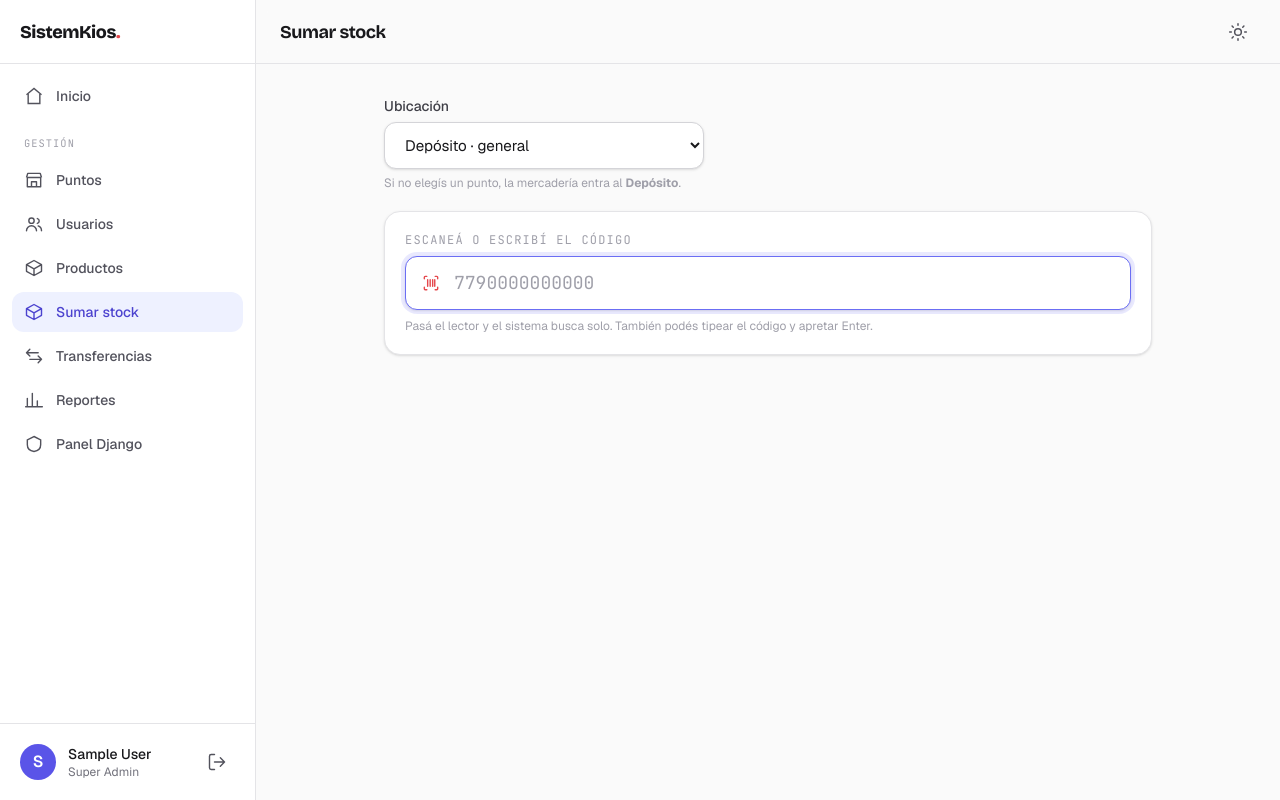
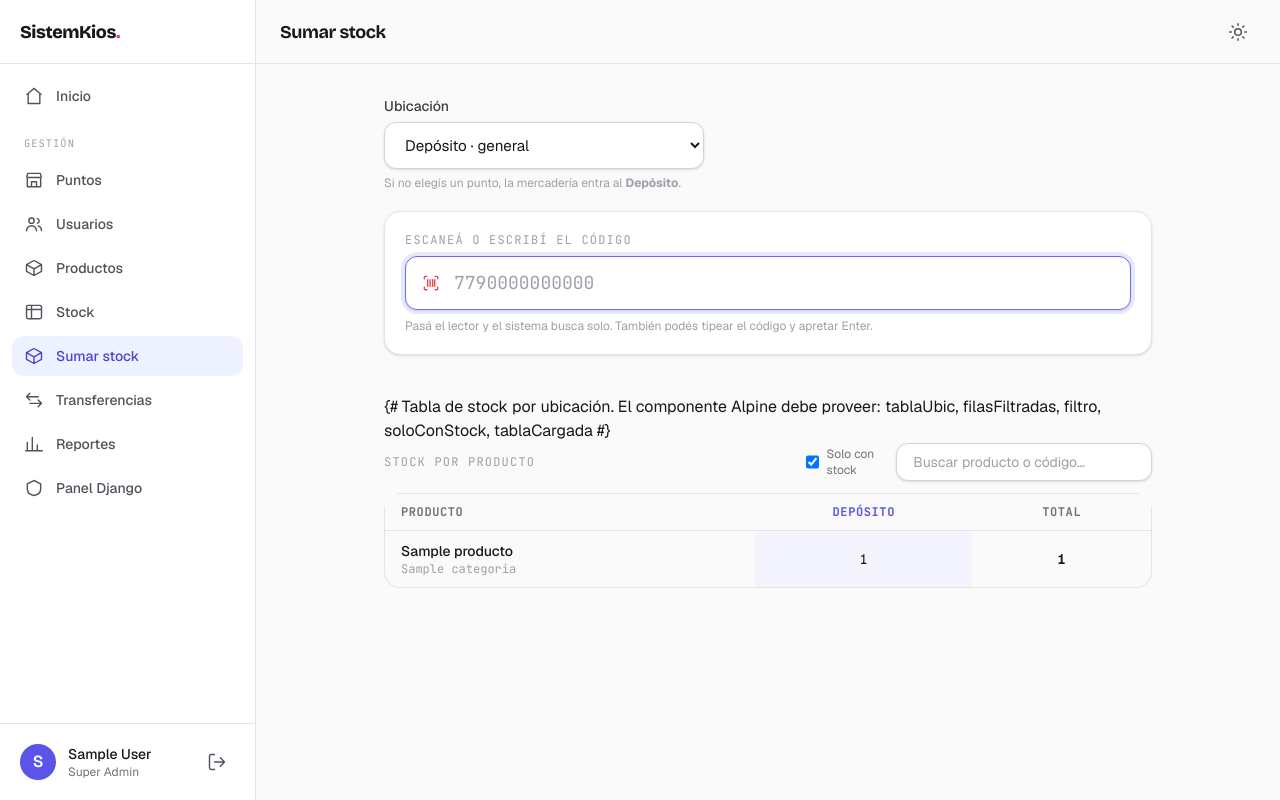
Before and after one commit to Mkdir-arg/SistemKios, a Django app: page /stock/ingreso/ in a window 1280 px wide. Run offline with Django 5.2, Linux system fonts and the light colour scheme; a user stored in the database is signed in; data comes from the database, SQL or seed files in the repository; tables that the repository leaves empty hold one stand-in row (values such as "Sample post"); some libraries are stand-ins or nearby versions.

Commit message:
Stock: pantalla de consulta y tabla en vivo en el ingreso
- Endpoint stock:tabla (matriz productos x ubicación con total)
- Página Stock (stock:consulta): tabla buscable, filtro "solo con stock",
  Depósito destacado
- Ingreso de stock: tabla embebida debajo del scanner que se refresca sola
  al sumar/dar de alta
- Partial reutilizable partials/stock_tabla.html; "Stock" en el nav

Co-Authored-By: Claude Opus 4.8 (1M context) <noreply@anthropic.com>

```diff
--- a/apps/stock/urls.py
+++ b/apps/stock/urls.py
@@ -5,6 +5,8 @@ from . import views
 app_name = "stock"
 
 urlpatterns = [
+    path("stock/", views.consulta, name="consulta"),
+    path("stock/tabla/", views.tabla, name="tabla"),
     path("stock/ingreso/", views.ingreso, name="ingreso"),
     path("stock/ingreso/buscar/", views.buscar, name="buscar"),
     path("stock/ingreso/agregar/", views.agregar, name="agregar"),
--- a/apps/stock/views.py
+++ b/apps/stock/views.py
@@ -64,6 +64,43 @@ def _parse_decimal(valor, campo):
         return Decimal(str(valor))
     except (InvalidOperation, TypeError, ValueError):
         raise ValueError(f"El campo «{campo}» no es un número válido.")
+
+
+def _matriz_stock():
+    """
+    Devuelve (ubicaciones, filas) para la tabla de stock:
+    una fila por producto activo con su cantidad en cada ubicación y el total.
+    """
+    ubicaciones = list(Punto.objects.filter(activo=True))  # Depósito primero
+    por_prod = {}
+    for r in StockPunto.objects.filter(producto__activo=True).values(
+        "producto_id", "punto_id", "cantidad"
+    ):
+        por_prod.setdefault(r["producto_id"], {})[r["punto_id"]] = r["cantidad"]
+
+    filas = []
+    productos = (
+        Producto.objects.filter(activo=True)
+        .select_related("categoria")
+        .prefetch_related("codigos")
+        .order_by("nombre")
+    )
+    for p in productos:
+        codigos = list(p.codigos.all())
+        codigo = next((c.codigo for c in codigos if c.principal), codigos[0].codigo if codigos else "")
+        pm = por_prod.get(p.id, {})
+        cantidades = [pm.get(u.id, 0) for u in ubicaciones]
+        filas.append(
+            {
+                "id": p.id,
+                "nombre": p.nombre,
+                "codigo": codigo,
+                "categoria": p.categoria.nombre if p.categoria else "",
+                "cantidades": cantidades,
+                "total": sum(cantidades),
+            }
+        )
+    return ubicaciones, filas
 
 
 # --- Vistas -----------------------------------------------------------------
@@ -181,3 +218,23 @@ def alta(request):
             )
 
     return JsonResponse({"ok": True, "creado": True, "producto": _payload_producto(producto, punto)})
+
+
+@login_required
+def consulta(request):
+    """Pantalla de consulta de stock (tabla de productos por ubicación)."""
+    return render(request, "stock/consulta.html", {})
+
+
+@login_required
+def tabla(request):
+    """Datos de la tabla de stock (para la consulta y el ingreso en vivo)."""
+    ubicaciones, filas = _matriz_stock()
+    return JsonResponse(
+        {
+            "ubicaciones": [
+                {"nombre": u.nombre, "es_deposito": u.es_deposito} for u in ubicaciones
+            ],
+            "filas": filas,
+        }
+    )
--- a/templates/app_base.html
+++ b/templates/app_base.html
@@ -34,6 +34,10 @@
           <svg class="h-5 w-5" viewBox="0 0 24 24" fill="none" stroke="currentColor" stroke-width="1.7" stroke-linejoin="round"><path d="M21 8l-9-5-9 5 9 5 9-5zM3 8v8l9 5 9-5V8M12 13v8"/></svg>
           Productos
         </a>
+        <a href="{% url 'stock:consulta' %}" class="nav-link" {% if vn == 'stock:consulta' %}aria-current="page"{% endif %}>
+          <svg class="h-5 w-5" viewBox="0 0 24 24" fill="none" stroke="currentColor" stroke-width="1.7"><rect x="3" y="4" width="18" height="16" rx="2"/><path d="M3 9h18M9 4v16"/></svg>
+          Stock
+        </a>
         <a href="{% url 'stock:ingreso' %}" class="nav-link" {% if vn == 'stock:ingreso' %}aria-current="page"{% endif %}>
           <svg class="h-5 w-5" viewBox="0 0 24 24" fill="none" stroke="currentColor" stroke-width="1.7" stroke-linejoin="round"><path d="M21 8l-9-5-9 5 9 5 9-5zM3 8v8l9 5 9-5V8M12 13v8"/></svg>
           Sumar stock
@@ -59,6 +63,10 @@
         <a href="{% url 'stock:ingreso' %}" class="nav-link" {% if vn == 'stock:ingreso' %}aria-current="page"{% endif %}>
           <svg class="h-5 w-5" viewBox="0 0 24 24" fill="none" stroke="currentColor" stroke-width="1.7" stroke-linejoin="round"><path d="M21 8l-9-5-9 5 9 5 9-5zM3 8v8l9 5 9-5V8M12 13v8"/></svg>
           Sumar stock
+        </a>
+        <a href="{% url 'stock:consulta' %}" class="nav-link" {% if vn == 'stock:consulta' %}aria-current="page"{% endif %}>
+          <svg class="h-5 w-5" viewBox="0 0 24 24" fill="none" stroke="currentColor" stroke-width="1.7"><rect x="3" y="4" width="18" height="16" rx="2"/><path d="M3 9h18M9 4v16"/></svg>
+          Ver stock
         </a>
         <a href="{% url 'caja:mi_jornada' %}" class="nav-link" {% if vn == 'caja:mi_jornada' %}aria-current="page"{% endif %}>
           <svg class="h-5 w-5" viewBox="0 0 24 24" fill="none" stroke="currentColor" stroke-width="1.7" stroke-linecap="round"><circle cx="12" cy="12" r="9"/><path d="M12 7v5l3 2"/></svg>
--- /dev/null
+++ b/templates/partials/stock_tabla.html
@@ -0,0 +1,47 @@
+{# Tabla de stock por ubicación. El componente Alpine debe proveer:
+   tablaUbic, filasFiltradas, filtro, soloConStock, tablaCargada #}
+<div class="mb-3 flex flex-wrap items-center justify-between gap-3">
+  <h3 class="font-mono text-xs uppercase tracking-widest text-zinc-400 dark:text-zinc-600">Stock por producto</h3>
+  <div class="flex items-center gap-4">
+    <label class="flex items-center gap-2 text-xs text-zinc-500 dark:text-zinc-400">
+      <input type="checkbox" x-model="soloConStock" class="h-4 w-4 rounded border-zinc-300 text-brand-600"> Solo con stock
+    </label>
+    <input x-model="filtro" type="search" placeholder="Buscar producto o código…" class="input max-w-[16rem] !py-2 text-sm">
+  </div>
+</div>
+
+<div class="tablewrap rounded-2xl border border-zinc-200 dark:border-zinc-800">
+  <table class="w-full text-sm">
+    <thead>
+      <tr class="border-b border-zinc-200 bg-zinc-50 text-left font-mono text-xs uppercase tracking-wider text-zinc-500 dark:border-zinc-800 dark:bg-zinc-800/60">
+        <th class="px-4 py-2.5">Producto</th>
+        <template x-for="u in tablaUbic" :key="u.nombre">
+          <th class="px-3 py-2.5 text-center" :class="u.es_deposito ? 'text-brand-600 dark:text-brand-300' : ''" x-text="u.nombre"></th>
+        </template>
+        <th class="px-4 py-2.5 text-center">Total</th>
+      </tr>
+    </thead>
+    <tbody>
+      <template x-for="f in filasFiltradas" :key="f.id">
+        <tr class="border-b border-zinc-100 last:border-0 dark:border-zinc-800/60">
+          <td class="px-4 py-2.5">
+            <p class="font-medium" x-text="f.nombre"></p>
+            <p class="font-mono text-xs text-zinc-400" x-text="f.categoria || f.codigo"></p>
+          </td>
+          <template x-for="(c, idx) in f.cantidades" :key="idx">
+            <td class="tnum px-3 py-2.5 text-center"
+                :class="[tablaUbic[idx] && tablaUbic[idx].es_deposito ? 'bg-brand-50/60 dark:bg-brand-500/5' : '', c === 0 ? 'text-zinc-300 dark:text-zinc-600' : '']"
+                x-text="c"></td>
+          </template>
+          <td class="tnum px-4 py-2.5 text-center font-semibold" x-text="f.total"></td>
+        </tr>
+      </template>
+    </tbody>
+  </table>
+  <template x-if="tablaCargada && !filasFiltradas.length">
+    <p class="px-4 py-8 text-center text-sm text-zinc-400" x-text="filtro ? 'Sin resultados para «' + filtro + '».' : 'Todavía no hay stock cargado.'"></p>
+  </template>
+  <template x-if="!tablaCargada">
+    <p class="px-4 py-8 text-center text-sm text-zinc-400">Cargando…</p>
+  </template>
+</div>
--- a/templates/stock/ingreso.html
+++ b/templates/stock/ingreso.html
@@ -165,6 +165,11 @@
       </ul>
     </div>
   </template>
+
+  {# --- Tabla de stock (se actualiza sola al cargar mercadería) --- #}
+  <div class="mt-10">
+    {% include "partials/stock_tabla.html" %}
+  </div>
 </div>
 
 <script>
@@ -182,9 +187,29 @@
       cantidad: 1,
       nuevo: { codigo: "", nombre: "", categoria: "", precio_venta: "", costo: "", cantidad: 0 },
       log: [],
+      tablaUbic: [], tablaFilas: [], filtro: "", soloConStock: true, tablaCargada: false,
 
       get puntoActual() {
         return this.puntoFijo || (this.puntoId ? parseInt(this.puntoId) : null);
+      },
+
+      get filasFiltradas() {
+        const q = this.filtro.trim().toLowerCase();
+        return this.tablaFilas.filter((f) => {
+          if (this.soloConStock && f.total <= 0) return false;
+          if (!q) return true;
+          return (f.nombre + " " + f.codigo + " " + f.categoria).toLowerCase().includes(q);
+        });
+      },
+
+      async cargarTabla() {
+        try {
+          const r = await fetch("{% url 'stock:tabla' %}");
+          const d = await r.json();
+          this.tablaUbic = d.ubicaciones;
+          this.tablaFilas = d.filas;
+        } catch (e) {}
+        this.tablaCargada = true;
       },
 
       _csrf() {
@@ -255,6 +280,7 @@
             cantidad: this.cantidad,
           });
           this.log.unshift({ ...data.producto, agregado: data.agregado, creado: false });
+          this.cargarTabla();
           this.reset();
         } catch (e) {
           this.error = e.message;
@@ -278,6 +304,7 @@
             cantidad: this.nuevo.cantidad,
           });
           this.log.unshift({ ...data.producto, agregado: data.producto.stock_actual, creado: true });
+          this.cargarTabla();
           this.reset();
         } catch (e) {
           this.error = e.message;
@@ -288,6 +315,7 @@
 
       init() {
         if (this.esSuperAdmin) this.puntoId = String(this.depositoId);
+        this.cargarTabla();
         this.focusScan();
       },
     };
```
Also changed, not shown: templates/stock/consulta.html (added, +40 -0 lines), static/css/site.css.
